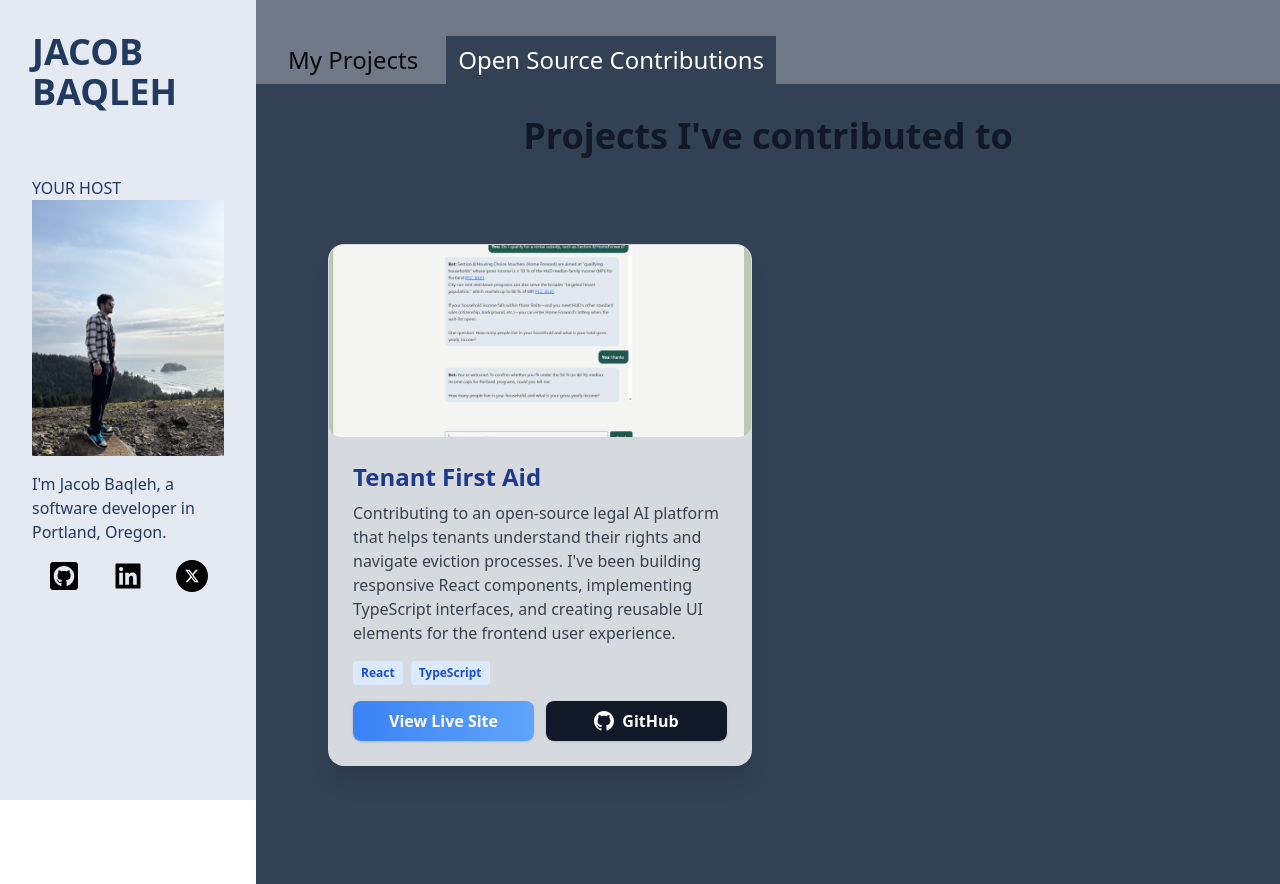
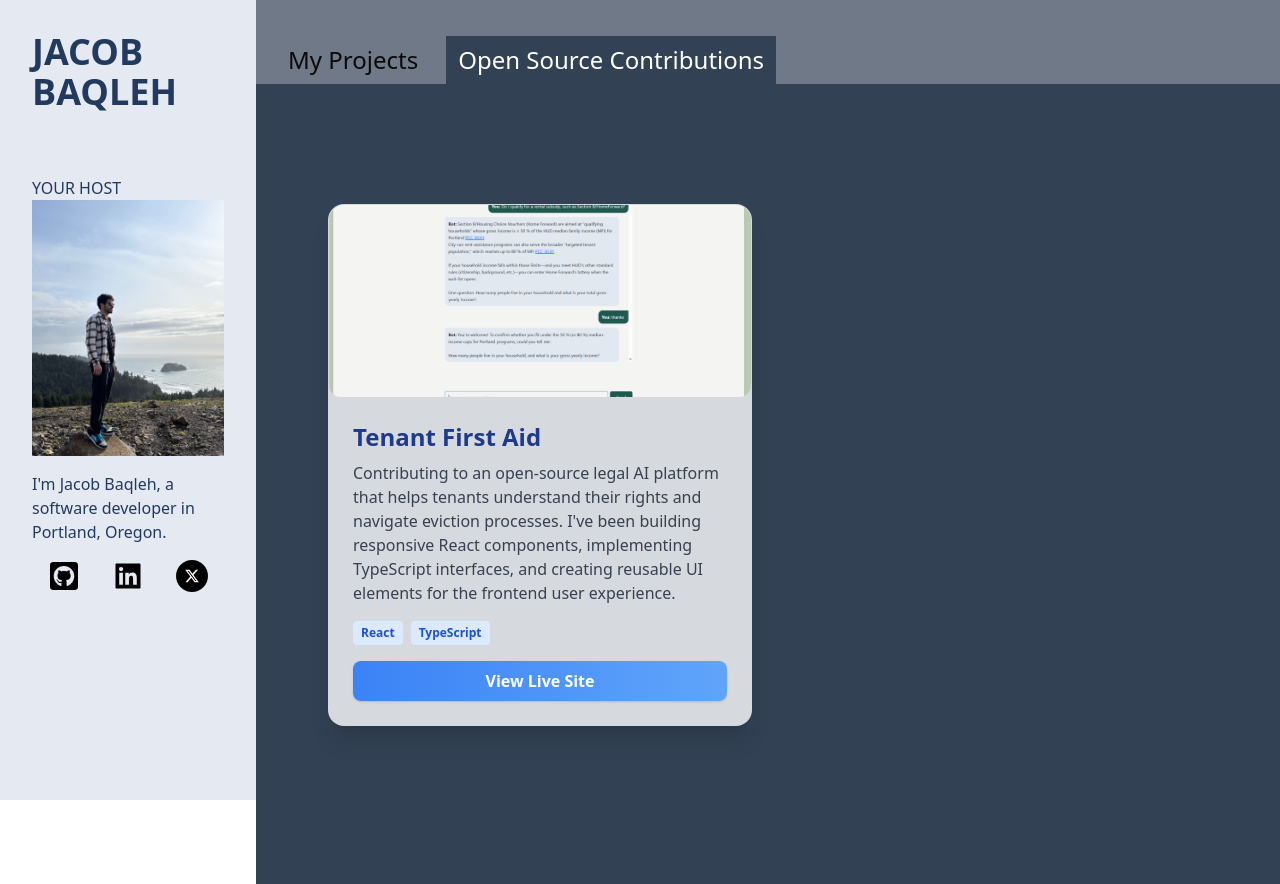
Before and after one commit to JacobBaqleh1/react-portfolio, a React (Vite) app in the folder react-vite-project/: page /opensource in a window 1280 px wide. Built offline with nearby package versions, Linux system fonts and the light colour scheme.

Commit message:
edit img name

```diff
--- a/react-vite-project/src/components/Sidebar.jsx
+++ b/react-vite-project/src/components/Sidebar.jsx
@@ -6,7 +6,8 @@ export default function Sidebar() {
       <h1 className="font-bold mb-16 text-4xl"><NavLink to='/'>JACOB BAQLEH</NavLink></h1>
       <p className="hidden sm:block">YOUR HOST</p>
       <div className="flex flex-row sm:flex-col gap-4 items-center">
-        <div className="overflow-hidden">        <img src="/me.JPEG" alt="profile pic" className="h-40 scale-[2.2] sm:scale-125 sm:h-full " />
+        <div className="overflow-hidden">
+          <img src="/me.jpg" alt="profile pic" className="h-40 scale-[2.2] sm:scale-125 sm:h-full" />
         </div>
         <p>
           I&#39;m Jacob Baqleh, a software developer in Portland, Oregon.{" "}
--- a/react-vite-project/src/pages/OpenSource.jsx
+++ b/react-vite-project/src/pages/OpenSource.jsx
@@ -45,9 +45,7 @@ const OpenSource = () => {
 
             <div className="p-8  mx-auto bg-[#324154] h-screen ">
                 <header className="text-center mb-12">
-                    <h1 className="text-4xl font-bold mb-4 text-gray-900 dark:text-white">
-                        Projects I've contributed to
-                    </h1>
+
 
                 </header>            <div className="grid grid-cols-1 sm:grid-cols-2 gap-8 p-10 w-full">
                     {openSourceProjects.map(project => (
@@ -99,18 +97,7 @@ const OpenSource = () => {
                                     >
                                         View Live Site
                                     </button>
-                                    <button
-                                        className="flex-1 px-4 py-2 bg-gray-900 text-white font-bold rounded-lg shadow hover:scale-105 transition-transform flex items-center justify-center gap-2"
-                                        onClick={(e) => {
-                                            e.stopPropagation();
-                                            window.open(project.githubUrl, "_blank");
-                                        }}
-                                    >
-                                        <svg width="20" height="20" viewBox="0 0 24 24" fill="currentColor">
-                                            <path d="M12 0c-6.626 0-12 5.373-12 12 0 5.302 3.438 9.8 8.207 11.387.599.111.793-.261.793-.577v-2.234c-3.338.726-4.033-1.416-4.033-1.416-.546-1.387-1.333-1.756-1.333-1.756-1.089-.745.083-.729.083-.729 1.205.084 1.839 1.237 1.839 1.237 1.07 1.834 2.807 1.304 3.492.997.107-.775.418-1.305.762-1.604-2.665-.305-5.467-1.334-5.467-5.931 0-1.311.469-2.381 1.236-3.221-.124-.303-.535-1.524.117-3.176 0 0 1.008-.322 3.301 1.23.957-.266 1.983-.399 3.003-.404 1.02.005 2.047.138 3.006.404 2.291-1.552 3.297-1.23 3.297-1.23.653 1.653.242 2.874.118 3.176.77.84 1.235 1.911 1.235 3.221 0 4.609-2.807 5.624-5.479 5.921.43.372.823 1.102.823 2.222v3.293c0 .319.192.694.801.576 4.765-1.589 8.199-6.086 8.199-11.386 0-6.627-5.373-12-12-12z" />
-                                        </svg>
-                                        GitHub
-                                    </button>
+
                                 </div>
                             </div>
                         </div>))}
```
Also changed, not shown: react-vite-project/public/me.jpg (renamed from react-vite-project/public/me.JPEG).
